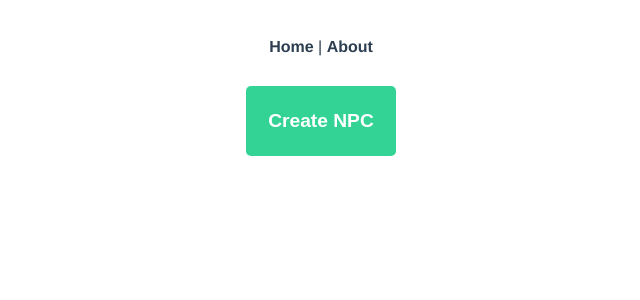
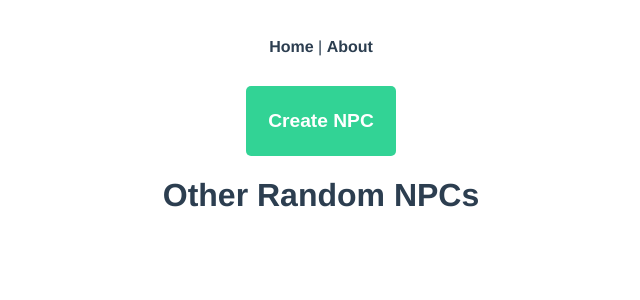
Before and after one commit to denimcouch/npc-gen-spa, a Vue app: page /#/ in a window 1280 px wide. Shown: the top 300 px of the page, without its empty margins (319-959 px from the left). Built offline with nearby package versions, Linux system fonts and the light colour scheme; no server answers.

Commit message:
GET request works

```diff
--- /dev/null
+++ b/src/components/NPCs.vue
@@ -0,0 +1,16 @@
+<template>
+  <div class="npcs">
+    <h1>Other Random NPCs</h1>
+  </div>
+</template>
+
+<script>
+export default {
+  name: "NPCs",
+  props: ["npcs"]
+};
+</script>
+
+<style scoped>
+
+</style>
--- a/src/views/Home.vue
+++ b/src/views/Home.vue
@@ -1,6 +1,7 @@
 <template>
   <div class="home">
     <CreateNpc />
+    <NPCs />
   </div>
 </template>
 
@@ -8,11 +9,23 @@
 // @ is an alias to /src
 // import HelloWorld from "@/components/HelloWorld.vue";
 import CreateNpc from "../components/CreateNpc";
+import NPCs from "../components/NPCs"
 
 export default {
   name: "Home",
   components: {
-    CreateNpc
+    CreateNpc,
+    NPCs
+  },
+  data() {
+    return {
+      npcs: []
+    };
+  },
+  created() {
+    fetch("http://127.0.0.1:8000/api/npcs/")
+    .then(res => res.json())
+    .then(npcs => this.npcs = npcs)
   }
 };
 </script>
```
